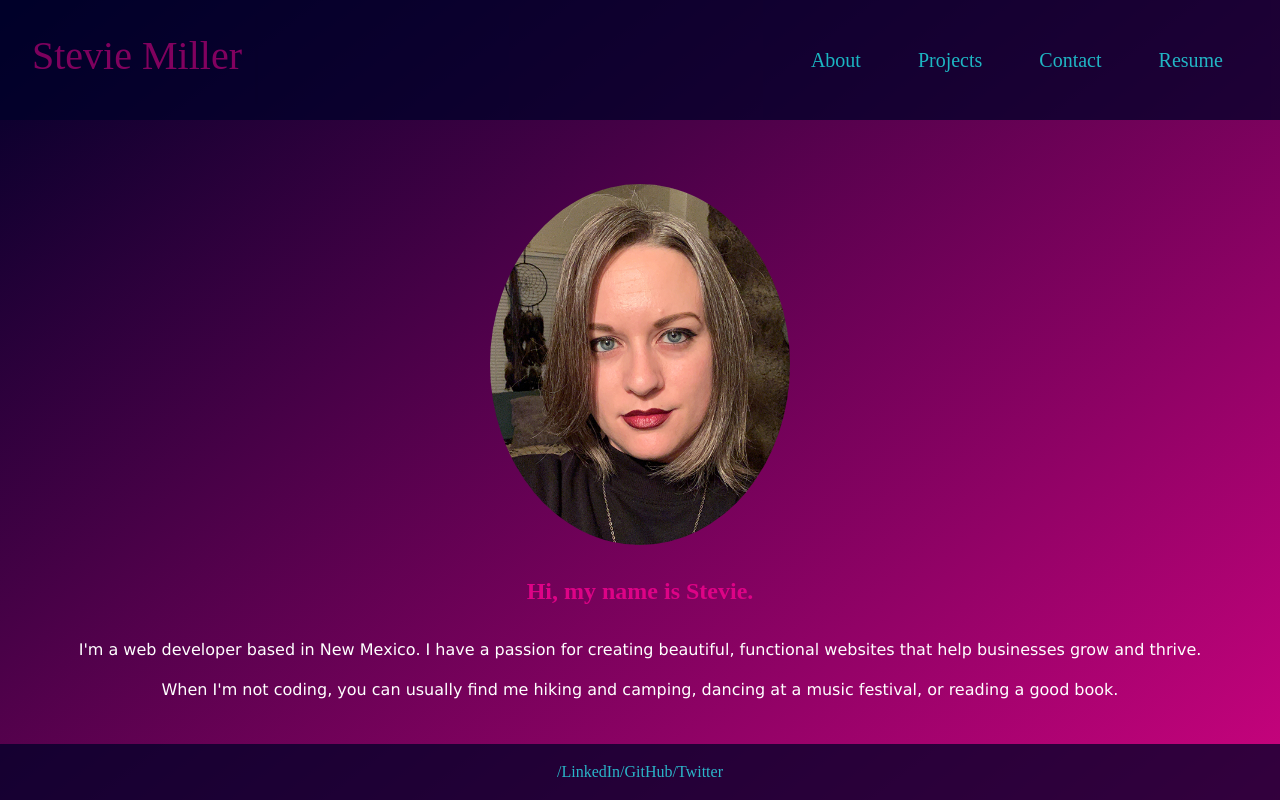
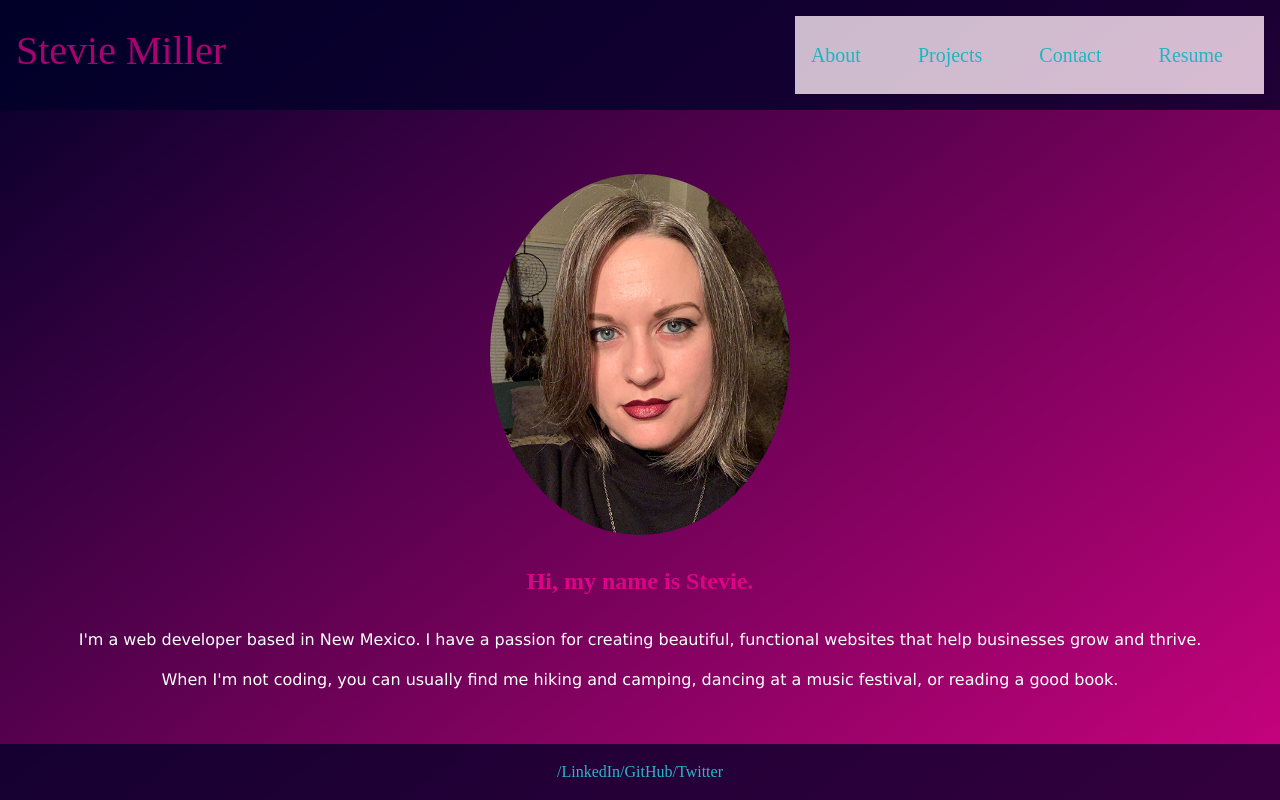
Before and after one commit to StevieMiller/portfolio-remix, a React (Create React App) app: page / in a window 1280 px wide. Shown: the top 800 px of the page. Built offline with nearby package versions, Linux system fonts and the light colour scheme; a web font is replaced by a local one.

Commit message:
refactored Header to include Navbar

```diff
--- a/src/components/Header.js
+++ b/src/components/Header.js
@@ -1,11 +1,13 @@
 import React from 'react'
+import Navbar from './Navbar'
 
 export default function Header() {
   return (
-    <header>
-        <h1>
-          Stevie Miller
-        </h1>
-    </header>
+    <>
+      <h1>
+        Stevie Miller
+      </h1>
+        <Navbar />
+    </>
   )
 };
--- a/src/components/Navbar.js
+++ b/src/components/Navbar.js
@@ -1,12 +1,8 @@
 import React from 'react';
-import Header from './Header';
 
 export default function Navbar({ currentPage, handlePageChange }) {
   return (
-    <>
-    <div className='header'>
-      <Header />
-    </div>
+    <nav className="navbar navbar-expand-lg navbar-light bg-light">
       <ul className="nav navbar">
         <li className="nav-item">
           <a
@@ -45,6 +41,6 @@
           </a>
         </li>
       </ul>
-    </>
+    </nav>
   );
 };
--- a/src/components/PortfolioContainer.js
+++ b/src/components/PortfolioContainer.js
@@ -1,5 +1,5 @@
 import React, { useState } from 'react';
-import Navbar from './Navbar';
+import Header from './Header';
 import Footer from './Footer';
 import About from './pages/About';
 import Projects from './pages/Projects';
@@ -30,7 +30,7 @@
     <>
     <div className="App">
       <div className="header">
-        <Navbar currentPage={currentPage} handlePageChange={handlePageChange} />
+        <Header currentPage={currentPage} handlePageChange={handlePageChange} />
       </div>
       {renderPage()}
     </div>
```
Lines whose indentation alone changed are shown as unchanged.
